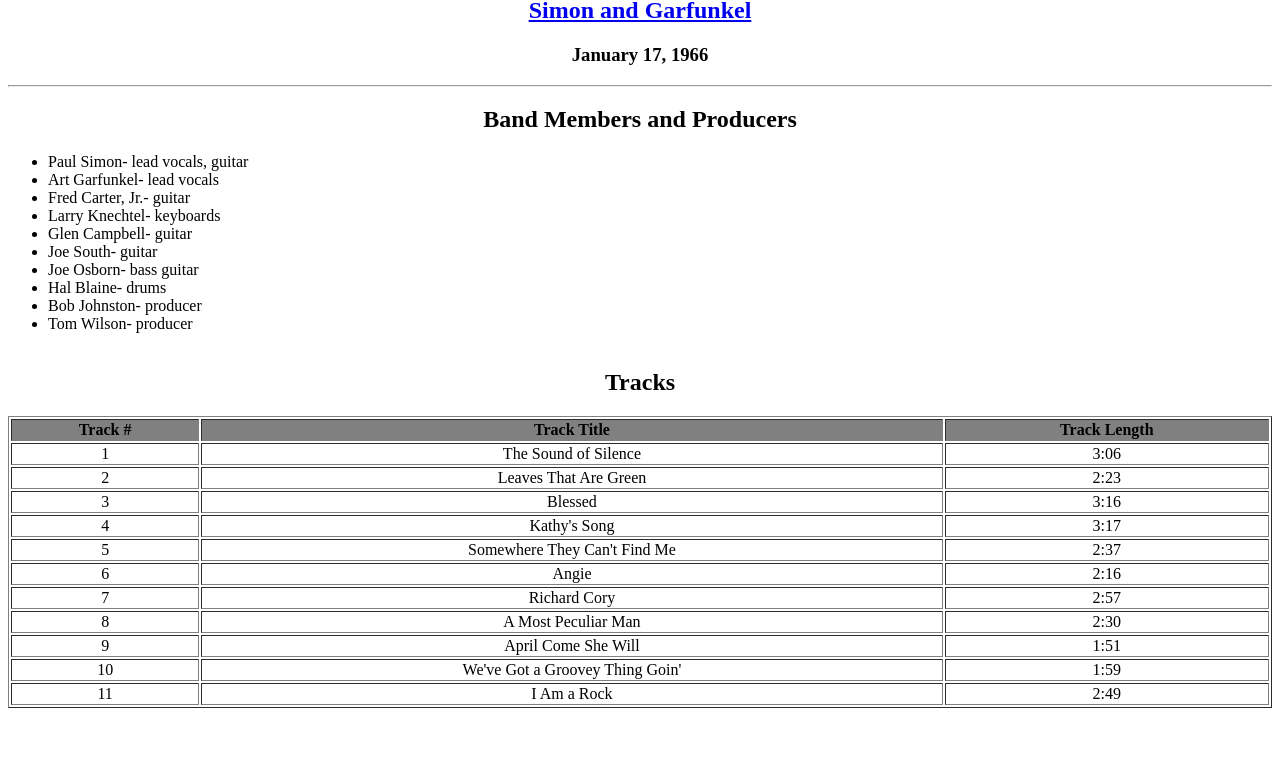
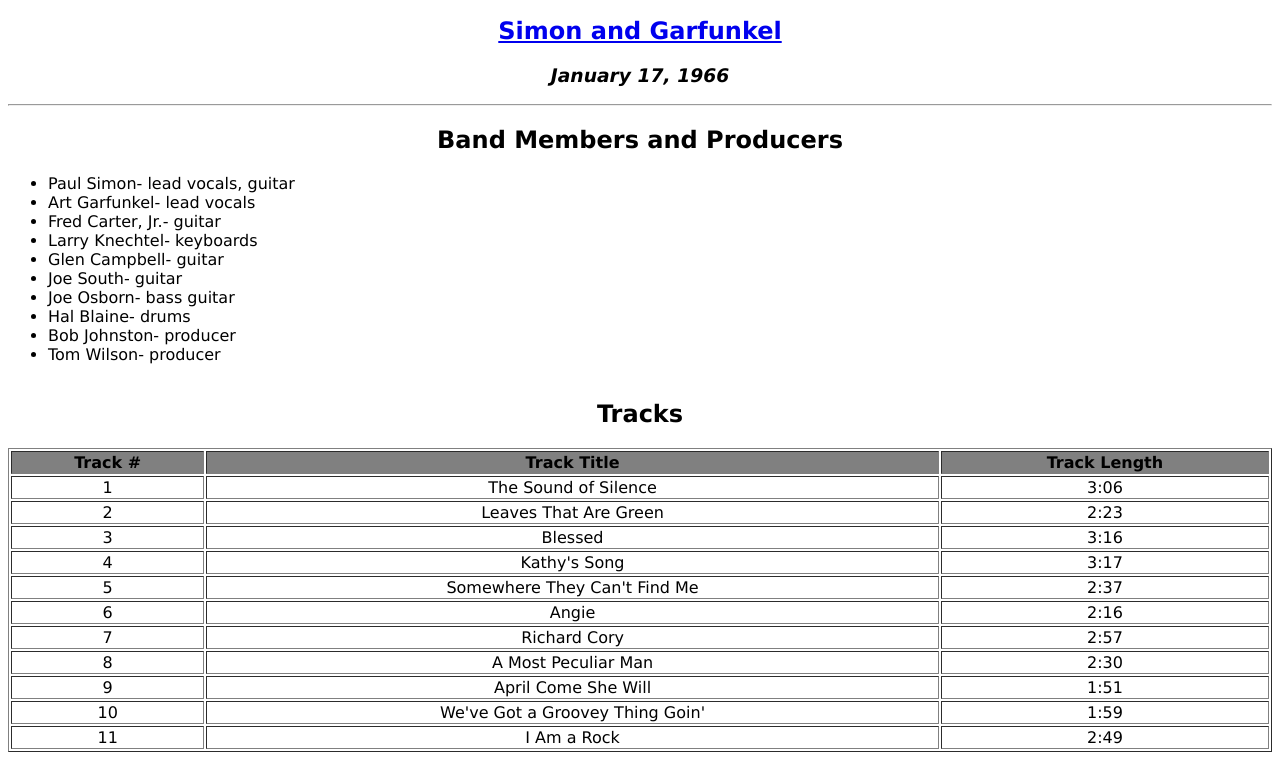
Before and after one commit to jbuchmelter22/Album-Cover, a plain HTML site: page index.html in a window 1280 px wide. Shown: the part 395-1155 px from the top of the page. Before the commit the page ends 1111 px from the top, so only its background shows below. Drawn offline with Linux system fonts and the light colour scheme.

Commit message:
Add files via upload

```diff
--- /dev/null
+++ b/albumStyles.css
@@ -0,0 +1,9 @@
+head {
+    font-family: "Verdana", Geneva, sans-serif;"
+}
+body {
+    font-family: "Verdana", Geneva, sans-serif;"
+}
+td {
+    text-align: center;
+}
--- a/index.html
+++ b/index.html
@@ -2,13 +2,19 @@
 <html>
 <head>
     <title>Sounds of Silence</title>
+    <link href="albumStyles.css" rel="stylesheet" type="text/css"/>
+    <style>
+    h1 {
+font-size: 40px;
+}
+    </style>
 </head>
 <body>
     <div align="center">
         <img src="https://upload.wikimedia.org/wikipedia/en/1/1c/SoundsSilence.jpg" alt="Sounds of Silence album cover">
     <h1>Sounds of Silence</h1>
     <h2><a href="http://www.simonandgarfunkel.com">Simon and Garfunkel</a></h2>
-    <h3>January 17, 1966</h3>
+    <h3 style="font-style: italic;">January 17, 1966</h3>
     <hr>
     <h2>Band Members and Producers</h2>
     </div>
@@ -32,59 +38,59 @@
         <th>Track Length</th>
         </tr>
         <tr>
-            <td align="center">1</td>
-            <td align="center">The Sound of Silence</td>
-            <td align="center">3:06</td>
+            <td>1</td>
+            <td>The Sound of Silence</td>
+            <td>3:06</td>
         </tr>
         <tr>
-                <td align="center">2</td>
-                <td align="center">Leaves That Are Green</td>
-                <td align="center">2:23</td>
+                <td>2</td>
+                <td>Leaves That Are Green</td>
+                <td>2:23</td>
         </tr>
         <tr>
-                <td align="center">3</td>
-                <td align="center">Blessed</td>
-                <td align="center">3:16</td>
+                <td>3</td>
+                <td>Blessed</td>
+                <td>3:16</td>
         </tr>
         <tr>
-                <td align="center">4</td>
-                <td align="center">Kathy's Song</td>
-                <td align="center">3:17</td>
+                <td>4</td>
+                <td>Kathy's Song</td>
+                <td>3:17</td>
         </tr>
         <tr>
-                <td align="center">5</td>
-                <td align="center">Somewhere They Can't Find Me</td>
-                <td align="center">2:37</td>
+                <td>5</td>
+                <td>Somewhere They Can't Find Me</td>
+                <td>2:37</td>
         </tr>
         <tr>
-                <td align="center">6</td>
-                <td align="center">Angie</td>
-                <td align="center">2:16</td>
+                <td>6</td>
+                <td>Angie</td>
+                <td>2:16</td>
         </tr>
         <tr>
-                <td align="center">7</td>
-                <td align="center">Richard Cory</td>
-                <td align="center">2:57</td>
+                <td>7</td>
+                <td>Richard Cory</td>
+                <td>2:57</td>
         </tr>
         <tr>
-                <td align="center">8</td>
-                <td align="center">A Most Peculiar Man</td>
-                <td align="center">2:30</td>
+                <td>8</td>
+                <td>A Most Peculiar Man</td>
+                <td>2:30</td>
         </tr>
         <tr>
-                <td align="center">9</td>
-                <td align="center">April Come She Will</td>
-                <td align="center">1:51</td>
+                <td>9</td>
+                <td>April Come She Will</td>
+                <td>1:51</td>
         </tr>
         <tr>
-                <td align="center">10</td>
-                <td align="center">We've Got a Groovey Thing Goin'</td>
-                <td align="center">1:59</td>
+                <td>10</td>
+                <td>We've Got a Groovey Thing Goin'</td>
+                <td>1:59</td>
         </tr>
         <tr>
-                <td align="center">11</td>
-                <td align="center">I Am a Rock</td>
-                <td align="center">2:49</td>
+                <td>11</td>
+                <td>I Am a Rock</td>
+                <td>2:49</td>
         </tr>
     </table>
 </body>
```
